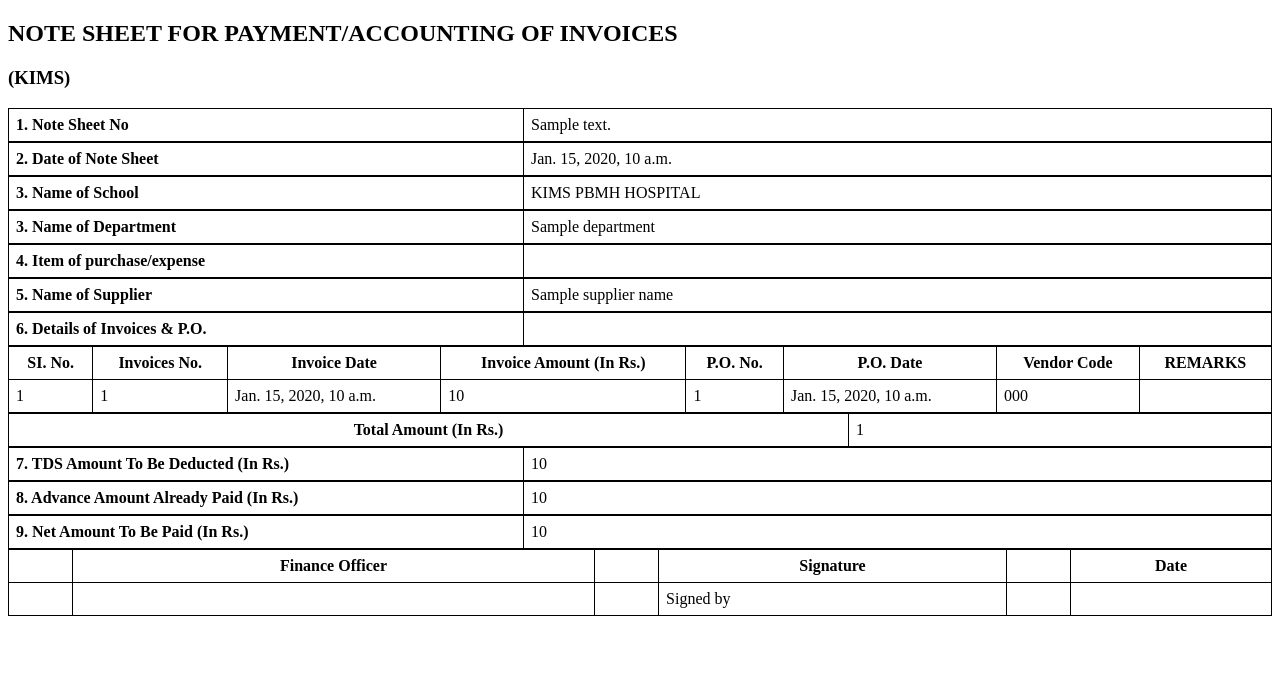
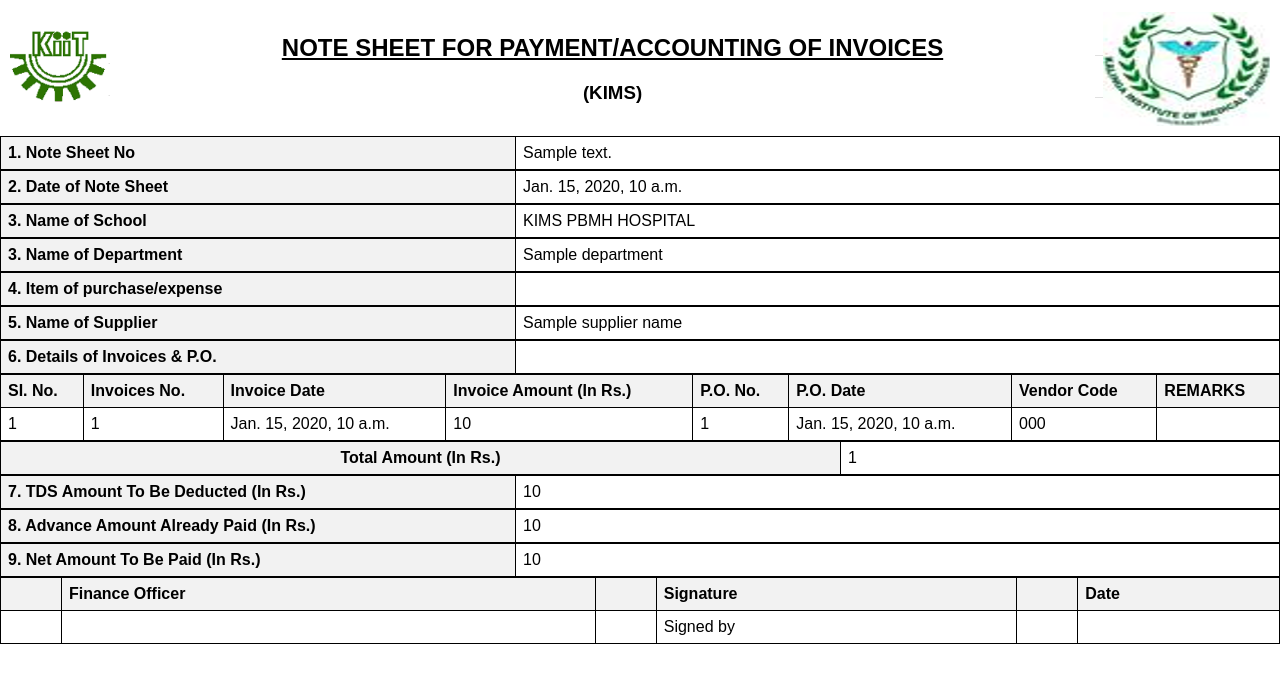
Before and after one commit to tcbinfotechpvtltd/kimsdms, a Django app: template organization/templates/report.html in a window 1280 px wide. Shown: the top 683 px of the page. Run offline with Django 5.2, Linux system fonts and the light colour scheme; tables that the repository leaves empty hold one stand-in row (values such as "Sample post"); the template is opened without the code that fills it: values that come from a table or form of the project are taken from there, most other values are stand-ins (such as "Sample title", 1, 10 or a date in 2020); lists and menus that the app fills with data are empty.

Commit message:
report template

```diff
--- a/organization/templates/report.html
+++ b/organization/templates/report.html
@@ -1,69 +1,150 @@
 <!DOCTYPE html>
 <html>
+    <head>
         <style>
+            body {
+                font-family: Arial, sans-serif;
+                margin: 0;
+                padding: 0;
+            }
+            .header-container {
+                display: flex;
+                align-items: center;
+                padding: 10px;
+            }
+
+            .header-container .img-left {
+                max-width: 100px;
+                height: auto;
+                margin-right: 20px; /* Add space between the image and the text */
+            }
+
+            .header-text {
+                flex-grow: 1;
+                text-align: center;
+            }
+
             table {
                 border-collapse: collapse;
                 width: 100%;
+                max-width: 100%;
+                overflow-x: auto;
             }
 
             th, td {
                 border: 1px solid black;
                 padding: 7px;
+                text-align: left;
             }
 
             th {
-            background-color:
- #f2f2f2;
+                background-color: #f2f2f2;
             }
-        .single-line{
+
+            .single-line {
                 width: 500px;
                 text-align: left;
             }
-        .middle-line{
-            width:825px;
+
+            .middle-line {
+                width: 825px;
+                text-align: center;
+            }
+
+            /* Responsive styles */
+            @media screen and (max-width: 768px) {
+                th, td {
+                    font-size: 12px;
+                    padding: 5px;
+                }
+
+                .single-line,
+                .middle-line {
+                    width: 100%;
+                    display: block;
+                }
+
+                table {
+                    width: 100%;
+                }
+
+                h2, h3 {
+                    text-align: center;
+                    font-size: 18px;
+                }
+            }
+
+            @media screen and (max-width: 480px) {
+                th, td {
+                    font-size: 10px;
+                    padding: 3px;
+                }
+
+                h2, h3 {
+                    font-size: 16px;
+                }
             }
         </style>
+    </head>
+    <body>
+        <div class="header-container">
+        <img src="./kims_logo_left.png" class="img-left"/>
+        <div class="header-text">
+            <h2><u>NOTE SHEET FOR PAYMENT/ACCOUNTING OF INVOICES</u></h2>
+            <h3 style="text-align: center;">(KIMS)</h3>
+        </div>
+        <img src="./kims_logo_right.png" class="img-right"/>
+    </div>
 
-<body>
-    <h2>NOTE SHEET FOR PAYMENT/ACCOUNTING OF INVOICES</h2>
-    <h3>(KIMS)</h3>
-
-    <table border="1">
+        <table>
             <tr>
                 <th class="single-line">1. Note Sheet No</th>
                 <td>{{note_sheet_no}}</td>
             </tr>
         </table>
+
         <table>
             <tr>
                 <th class="single-line">2. Date of Note Sheet</th>
                 <td>{{curr_date}}</td>
             </tr>
         </table>
+
         <table>
+            <tr>
                 <th class="single-line">3. Name of School</th>
                 <td>KIMS PBMH HOSPITAL</td>
             </tr>
         </table>
+
         <table>
+            <tr>
                 <th class="single-line">3. Name of Department</th>
                 <td>{{department}}</td>
             </tr>
         </table>
+
         <table>
+            <tr>
                 <th class="single-line">4. Item of purchase/expense</th>
                 <td></td>
             </tr>
         </table>
+
         <table>
+            <tr>
                 <th class="single-line">5. Name of Supplier</th>
                 <td>{{supplier_name}}</td>
             </tr>
         </table>
+
         <table>
+            <tr>
                 <th class="single-line">6. Details of Invoices & P.O.</th>
                 <td></td>
+            </tr>
         </table>
+
         <table>
             <tr>
                 <th>SI. No.</th>
@@ -85,12 +166,15 @@
                 <td>{{vendor_code}}</td>
                 <td></td>
             </tr>
+        </table>
 
-    </table>
         <table>
+            <tr>
                 <th class="middle-line">Total Amount (In Rs.)</th>
                 <td>{{total_po_amount}}</td>
+            </tr>
         </table>
+
         <table>
             <tr>
                 <th class="single-line">7. TDS Amount To Be Deducted (In Rs.)</th>
@@ -98,17 +182,21 @@
             </tr>
         </table>
 
-<table border="1">
+        <table>
             <tr>
                 <th class="single-line">8. Advance Amount Already Paid (In Rs.)</th>
                 <td>{{advance_amount}}</td>
             </tr>
         </table>
+
         <table>
+            <tr>
                 <th class="single-line">9. Net Amount To Be Paid (In Rs.)</th>
                 <td>{{amount_to_be_paid}}</td>
+            </tr>
         </table>
-    <table border="1">
+
+        <table>
             <tr>
                 <th></th>
                 <th>Finance Officer</th>
@@ -123,7 +211,7 @@
                 <td>{{user.first_name}} {{user.last_name}}</td>
                 <td></td>
                 <td>Signed by {{user.first_name}}</td>
-            <th></th>
+                <td></td>
                 <td>{{user.date}}</td>
             </tr>
             {% endfor %}
```
Also changed, not shown: organization/templates/kims_logo_left.png (added), organization/templates/kims_logo_right.png (added). Lines whose indentation alone changed are shown as unchanged.
